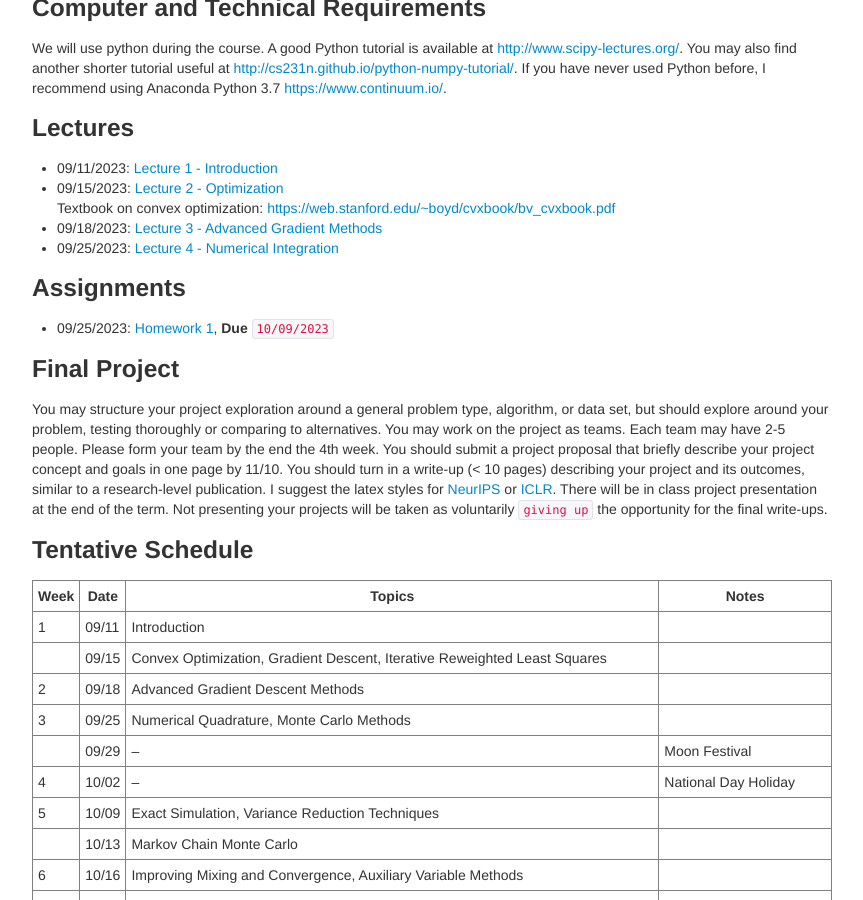
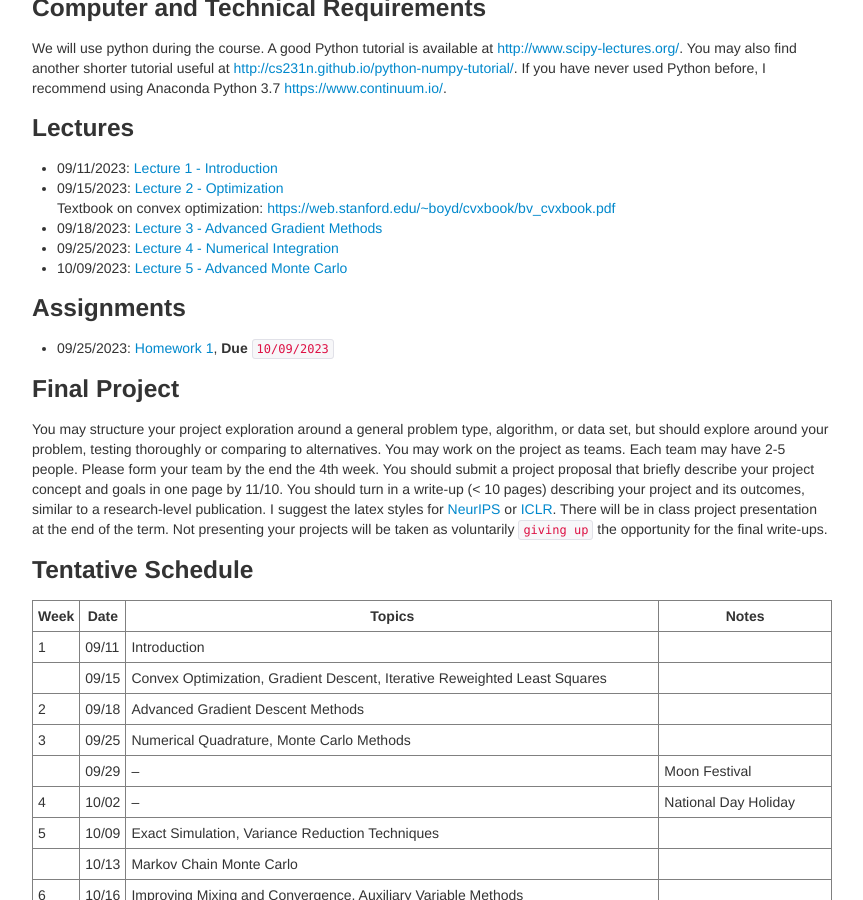
Before and after one commit to zcrabbit/zcrabbit.github.io, a Jekyll site: the page built from courses/smcm-f23.md, in a window 1280 px wide and 900 px high, scrolled down 985 px. Shown: the whole window, without its empty margins (208-1071 px from the left). Built offline with Jekyll 4.4.1, drawn with Linux system fonts in a browser that asks for light colours.

Commit message:
lecture 5 out

```diff
--- a/courses/smcm-f23.md
+++ b/courses/smcm-f23.md
@@ -42,6 +42,7 @@ We will use python during the course. A good Python tutorial is available at <ht
   Textbook on convex optimization: <https://web.stanford.edu/~boyd/cvxbook/bv_cvxbook.pdf>
 - 09/18/2023: [Lecture 3 - Advanced Gradient Methods]({{sites.baseurl}}/static/slides/smcm_fall23/lec03.pdf)
 - 09/25/2023: [Lecture 4 - Numerical Integration]({{sites.baseurl}}/static/slides/smcm_fall23/lec04.pdf)
+- 10/09/2023: [Lecture 5 - Advanced Monte Carlo]({{sites.baseurl}}/static/slides/smcm_fall23/lec05.pdf)
 
 ### Assignments
 - 09/25/2023: [Homework 1]({{sites.baseurl}}/static/slides/smcm_fall23/hw01.pdf), **Due** `10/09/2023`
```
Also changed, not shown: 2 other files.
